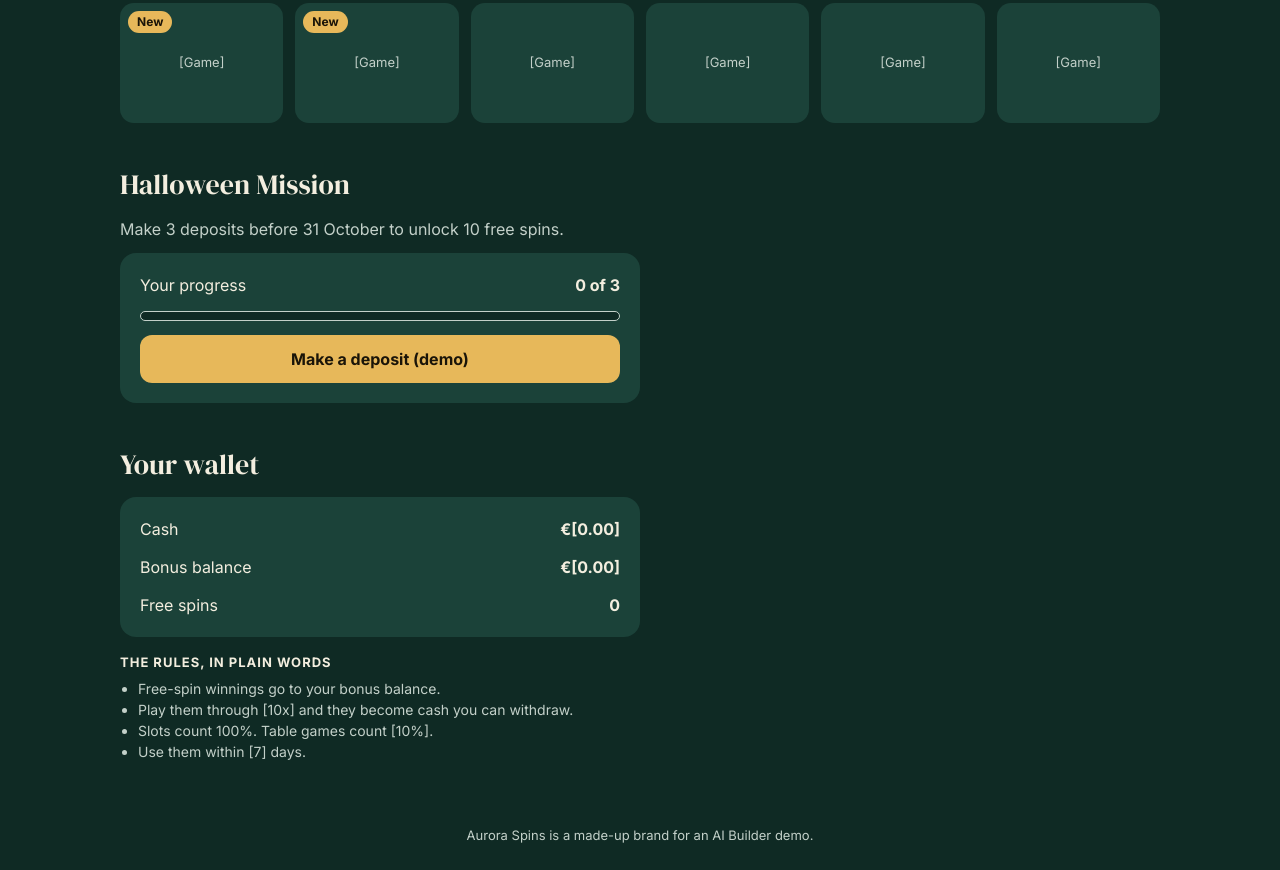
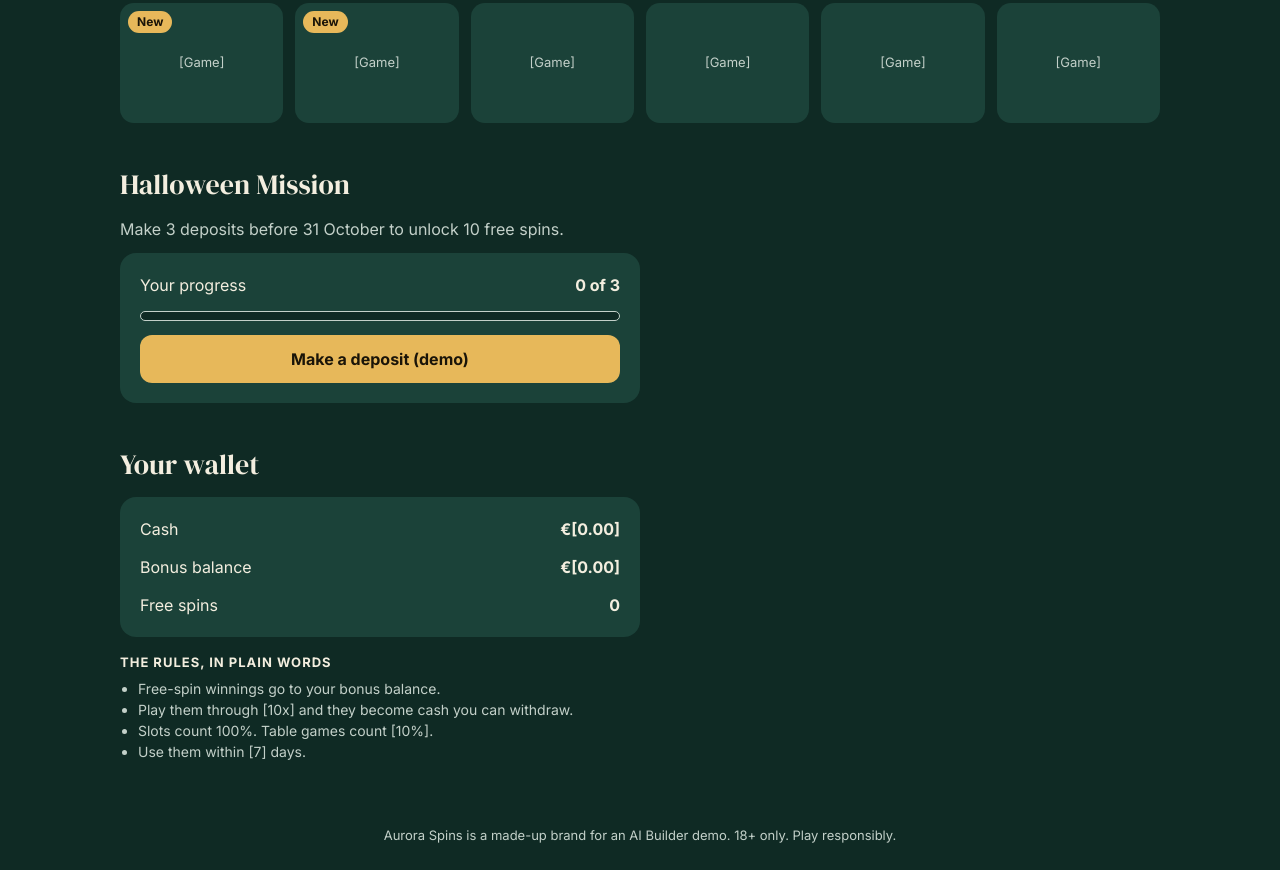
Before and after one commit to evolutionMR/aurora-spins-demo, a website: page public/index.html in a window 1280 px wide. Shown: the part 381-1251 px from the top of the page. Drawn offline with Linux system fonts and the light colour scheme.

Commit message:
AI Builder: change for task #16
Made by Claude in a read-only job. Checked and saved by the workflow, not by Claude.

Verified: npm test passed; npm run verify -- / at 390px and 1280px

```diff
--- a/public/index.html
+++ b/public/index.html
@@ -71,7 +71,7 @@
     </section>
   </main>
 
-  <footer class="foot">Aurora Spins is a made-up brand for an AI Builder demo.</footer>
+  <footer class="foot">Aurora Spins is a made-up brand for an AI Builder demo. 18+ only. Play responsibly.</footer>
   <script src="app.js"></script>
 </body>
 </html>
```
